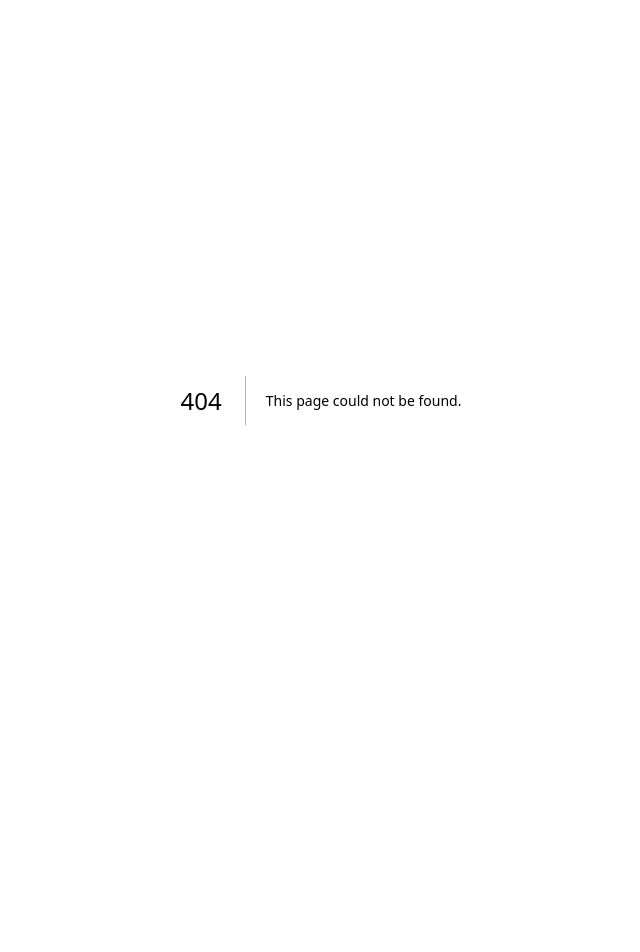
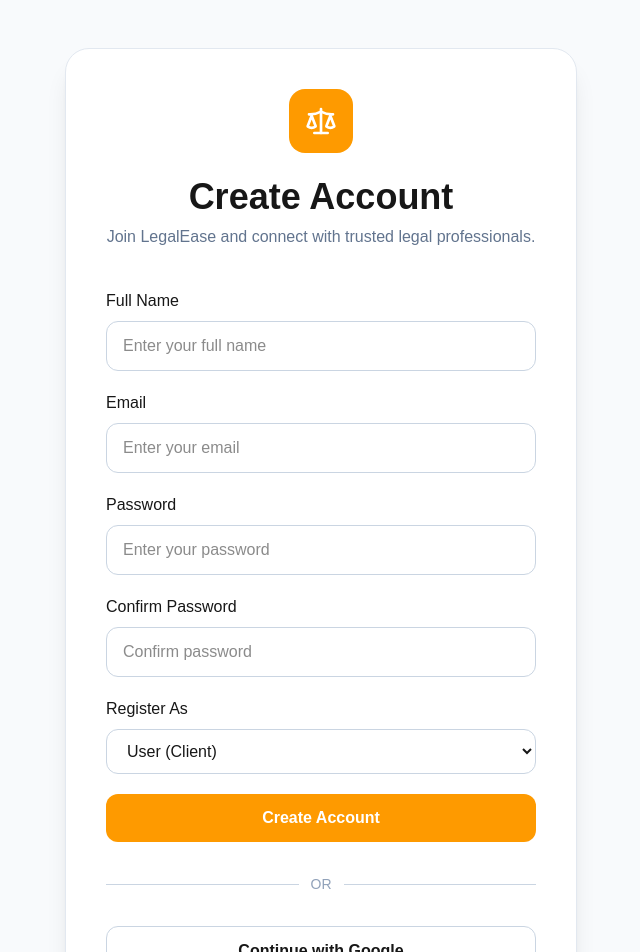
Before and after one commit to Hey-Ismail/legal-ease-client, a Next.js app: page /auth/signup in a window 1280 px wide. Before the commit this address had no page. Shown: the top 952 px of the page, without its empty margins (319-959 px from the left). Before the commit the page ends 800 px from the top, so only its background shows below. Built offline with nearby package versions, Linux system fonts and the light colour scheme.

Commit message:
created signup page

```diff
--- /dev/null
+++ b/src/app/auth/signup/page.jsx
@@ -0,0 +1,298 @@
+"use client";
+
+import { useState } from "react";
+import Link from "next/link";
+import { useRouter } from "next/navigation";
+import { Scale } from "lucide-react";
+import { authClient } from "@/lib/auth-client";
+import { toast } from "react-toastify";
+
+const FIXED_ADMIN_EMAIL = process.env.NEXT_PUBLIC_ADMIN_EMAIL || "admin@legalease.com";
+const FIXED_ADMIN_PASSWORD = process.env.NEXT_PUBLIC_ADMIN_PASSWORD || "Admin@123";
+
+export default function SignUpPage() {
+    const [isSubmitting, setIsSubmitting] = useState(false);
+    const [form, setForm] = useState({
+        name: "",
+        email: "",
+        password: "",
+        confirmPassword: "",
+        role: "user",
+    });
+
+    const router = useRouter();
+
+    function handleChange(event) {
+        const { name, value } = event.target;
+
+        setForm((currentForm) => ({
+            ...currentForm,
+            [name]: value,
+        }));
+    }
+
+    const handleRegister = async (event) => {
+        event.preventDefault();
+
+        if (isSubmitting) return;
+
+        setIsSubmitting(true);
+
+        try {
+            const passwordRegex =
+                /^(?=.*[a-z])(?=.*[A-Z])(?=.*\d).{6,}$/;
+
+            const role = String(form.role || "user").toLowerCase();
+            const email = form.email;
+            const password = form.password;
+
+            if (!passwordRegex.test(password)) {
+                toast.error(
+                    "Password must be at least 6 characters and include an uppercase letter, lowercase letter and a number."
+                );
+                return;
+            }
+
+            if (form.password !== form.confirmPassword) {
+                toast.error("Passwords do not match.");
+                return;
+            }
+
+            const response = await fetch("/api/auth/register", {
+                method: "POST",
+                headers: {
+                    "Content-Type": "application/json",
+                },
+                body: JSON.stringify({
+                    name: form.name,
+                    email,
+                    password,
+                    role,
+                }),
+            });
+
+            const result = await response.json();
+
+            if (!response.ok) {
+                throw new Error(result?.message || "Registration failed.");
+            }
+
+            const { error } = await authClient.signIn.email({
+                email,
+                password,
+            });
+
+            if (error) {
+                toast.error(error.message || "Registration failed.");
+                return;
+            }
+
+            toast.success("Account created successfully!");
+
+            router.push("/");
+            router.refresh();
+        } catch (err) {
+            console.error(err);
+            toast.error("Something went wrong. Please try again.");
+        } finally {
+            setIsSubmitting(false);
+        }
+    };
+
+    const handleGoogleSignUp = async () => {
+
+        const { data, error } = await authClient.signIn.social({
+            provider: "google",
+            callbackURL: "/",
+        });
+
+        if (error) {
+            toast.error(error.message);
+            return;
+        }
+
+        console.log(data);
+    };
+    return (
+        <section className="min-h-screen bg-slate-50 flex items-center justify-center px-6 py-12">
+
+            <div className="w-full max-w-lg rounded-3xl bg-white border border-slate-200 shadow-xl p-10">
+
+                <div className="flex justify-center">
+
+                    <div className="bg-amber-500 p-4 rounded-2xl">
+                        <Scale className="w-8 h-8 text-white" />
+                    </div>
+
+                </div>
+
+                <h1 className="text-4xl font-bold text-center mt-6">
+                    Create Account
+                </h1>
+
+                <p className="text-center text-slate-500 mt-2">
+                    Join LegalEase and connect with trusted legal professionals.
+                </p>
+
+                <form
+                    onSubmit={handleRegister}
+                    className="space-y-5 mt-10"
+                >
+
+                    <div>
+
+                        <label className="font-medium">
+                            Full Name
+                        </label>
+
+                        <input
+                            type="text"
+                            name="name"
+                            required
+                            value={form.name}
+                            onChange={handleChange}
+                            placeholder="Enter your full name"
+                            className="w-full mt-2 border border-slate-300 rounded-xl px-4 py-3 outline-none focus:border-amber-500"
+                        />
+
+                    </div>
+
+                    <div>
+
+                        <label className="font-medium">
+                            Email
+                        </label>
+
+                        <input
+                            type="email"
+                            name="email"
+                            required
+                            value={form.email}
+                            onChange={handleChange}
+                            placeholder="Enter your email"
+                            className="w-full mt-2 border border-slate-300 rounded-xl px-4 py-3 outline-none focus:border-amber-500"
+                        />
+                        {form.role === "admin" && (
+                            <p className="mt-2 text-xs text-slate-500">
+                                Admin credentials must match the approved admin account.
+                            </p>
+                        )}
+
+                    </div>
+
+                    <div>
+
+                        <label className="font-medium">
+                            Password
+                        </label>
+
+                        <input
+                            type="password"
+                            name="password"
+                            required
+                            value={form.password}
+                            onChange={handleChange}
+                            placeholder="Enter your password"
+                            className="w-full mt-2 border border-slate-300 rounded-xl px-4 py-3 outline-none focus:border-amber-500"
+                        />
+                        {form.role === "admin" && (
+                            <p className="mt-2 text-xs text-slate-500">
+                                Enter the approved admin password manually.
+                            </p>
+                        )}
+
+                    </div>
+
+                    <div>
+
+                        <label className="font-medium">
+                            Confirm Password
+                        </label>
+
+                        <input
+                            type="password"
+                            name="confirmPassword"
+                            required
+                            value={form.confirmPassword}
+                            onChange={handleChange}
+                            placeholder="Confirm password"
+                            className="w-full mt-2 border border-slate-300 rounded-xl px-4 py-3 outline-none focus:border-amber-500"
+                        />
+
+                    </div>
+
+                    <div>
+
+                        <label className="font-medium">
+                            Register As
+                        </label>
+
+                        <select
+                            name="role"
+                            value={form.role}
+                            onChange={handleChange}
+                            className="w-full mt-2 border border-slate-300 rounded-xl px-4 py-3 outline-none focus:border-amber-500"
+                        >
+                            <option value="user">
+                                User (Client)
+                            </option>
+
+                            <option value="lawyer">
+                                Lawyer
+                            </option>
+
+                            <option value="admin">
+                                Admin
+                            </option>
+
+                        </select>
+
+                    </div>
+
+                    <button
+                        type="submit"
+                        disabled={isSubmitting}
+                        className="w-full bg-amber-500 hover:bg-amber-600 text-white py-3 rounded-xl font-semibold transition"
+                    >
+                        {isSubmitting ? "Creating Account..." : "Create Account"}
+                    </button>
+
+                </form>
+
+                <div className="flex items-center gap-3 my-8">
+
+                    <div className="h-px bg-slate-300 flex-1"></div>
+
+                    <span className="text-slate-400 text-sm">
+                        OR
+                    </span>
+
+                    <div className="h-px bg-slate-300 flex-1"></div>
+
+                </div>
+
+                <button
+                    onClick={handleGoogleSignUp}
+                    className="w-full border border-slate-300 rounded-xl py-3 font-semibold hover:bg-slate-100 transition"
+                >
+                    Continue with Google
+                </button>
+
+                <p className="text-center mt-8 text-slate-500">
+
+                    Already have an account?
+
+                    <Link
+                        href="/auth/signin"
+                        className="text-amber-500 font-semibold ml-2 hover:underline"
+                    >
+                        Login
+                    </Link>
+
+                </p>
+
+            </div>
+
+        </section>
+    );
+}
```
